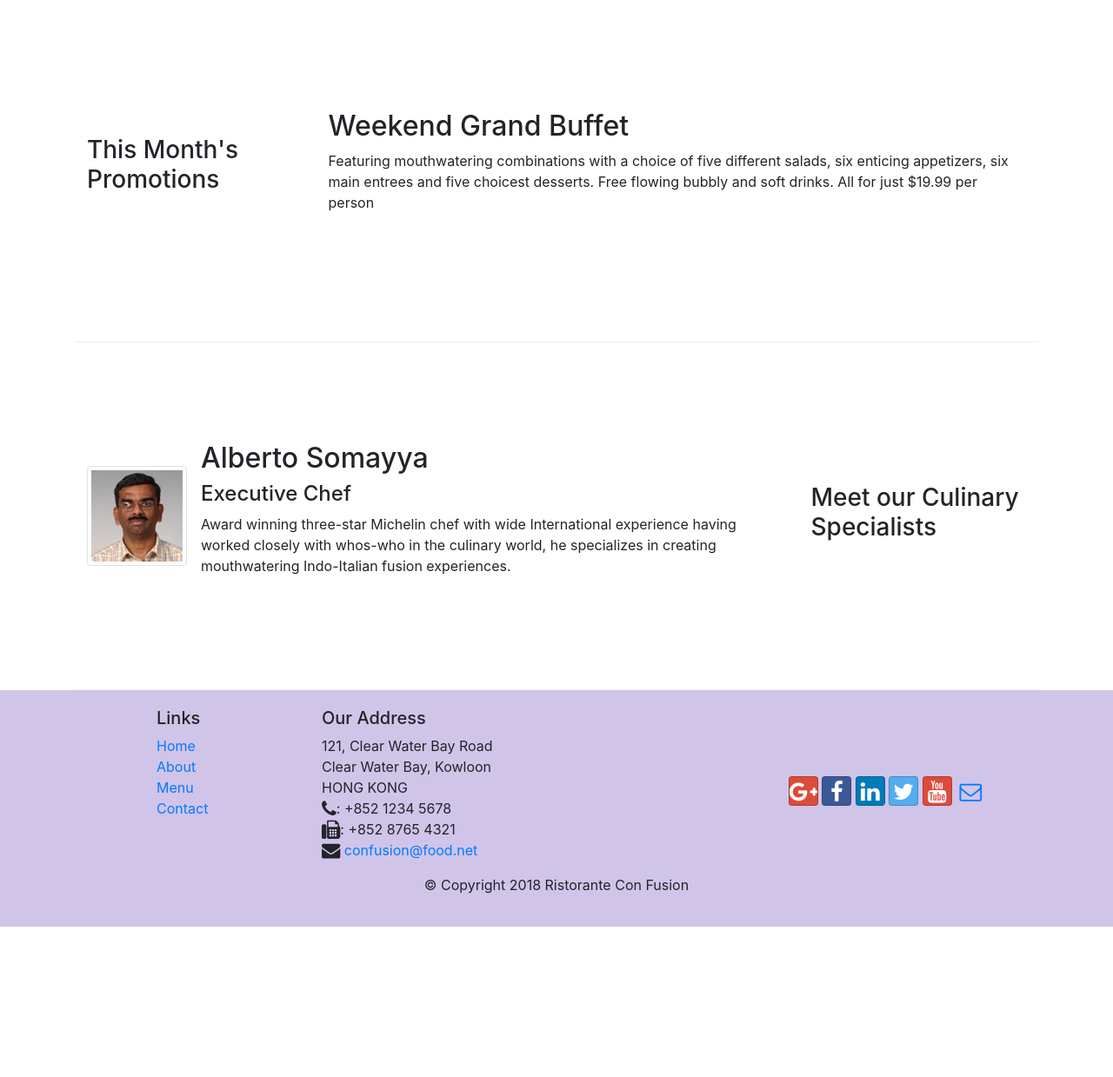
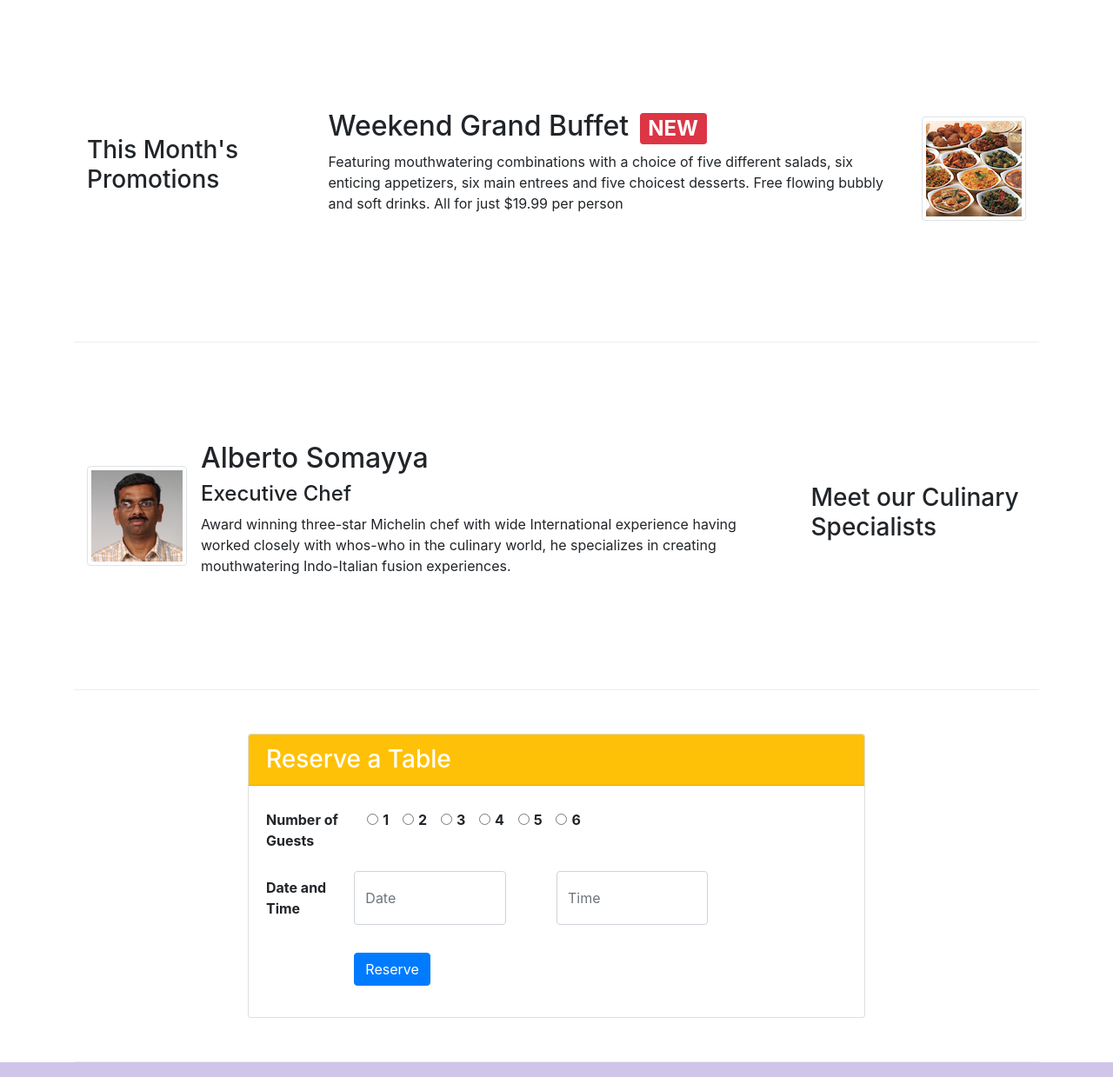
Before and after one commit to adarshRaj7/conFusion, a website: page index.html in a window 1280 px wide. Shown: the part 740-1979 px from the top of the page at 87% size. Before the commit the page ends 1806 px from the top, so only its background shows below. Drawn offline with nearby package versions, Linux system fonts and the light colour scheme.

Commit message:
Assignment 2

```diff
--- a/index.html
+++ b/index.html
@@ -39,8 +39,15 @@
 
                 </div>
                 <div class="col-12 col-sm align-self-center">
-                    <img src="/img/logo.png" class="img-fluid" alt="">
-                </div>
+                    <div class="row">
+                        <div class="col-sm-6 col-xs-12">
+                            <img src="/img/logo.png" class="img-fluid " alt="">
+                        </div>
+                        <div class="col-sm-6 col-xs-12">
+                            <a href="#reservationform" class="align-self-center ">
+                            <button class="btn btn-sm btn-warning btn-block">Reserve Table</button></a>
+                        </div>
+                </div></div>
             </div>
         </div>
     </header>
@@ -54,7 +61,7 @@
                 <div class="media">
                     <img src="./img/uthappizza.png" class="d-flex mr-3 img-thumbnail align-self-center" alt="Uthappizza">
                     <div class="media-body">
-                        <h2 class="mt-0">Uthappizza<span class="badge badge-danger ml-1">Hot</span><span class="ml-1 badge badge-pill badge-secondary">$4.99</span></h2>
+                        <h2 class="mt-0">Uthappizza<span class="badge badge-danger ml-1">HOT</span><span class="ml-1 badge badge-pill badge-secondary">$4.99</span></h2>
                         <p class="d-none d-sm-block">A unique combination of Indian Uthappam (pancake) and Italian pizza, topped with Cerignola olives, ripe vine cherry tomatoes, Vidalia onion, Guntur chillies and Buffalo Paneer.</p>
                     </div>
                 </div>
@@ -67,8 +74,13 @@
                 <h3>This Month's Promotions</h3>
             </div>
             <div class="col col-sm col-md">
-                <h2>Weekend Grand Buffet</h2>
-                <p>Featuring mouthwatering combinations with a choice of five different salads, six enticing appetizers, six main entrees and five choicest desserts. Free flowing bubbly and soft drinks. All for just $19.99 per person </p>
+                <div class="media">
+                    <div class="media-body">
+                        <h2>Weekend Grand Buffet <span class="badge badge-danger ml-1">NEW</span></h2>
+                        <p class="d-none d-sm-block">Featuring mouthwatering combinations with a choice of five different salads, six enticing appetizers, six main entrees and five choicest desserts. Free flowing bubbly and soft drinks. All for just $19.99 per person </p>
+                    </div>
+                    <img src="./img/buffet.png" class="d-flex ml-3 img img-thumbnail align-self-center" alt="Buffet">
+                </div>
             </div>
         </div>
 
@@ -83,6 +95,59 @@
                         <h2 class="mt-0">Alberto Somayya</h2>
                         <h4>Executive Chef</h4>
                         <p class="d-none d-sm-block">Award winning three-star Michelin chef with wide International experience having worked closely with whos-who in the culinary world, he specializes in creating mouthwatering Indo-Italian fusion experiences. </p>
+                    </div>
+                </div>
+            </div>
+        </div>
+        <div class="row row-content ">
+            <div class="col-2"></div>
+            <div class="col-8 col-xs-12">
+                <div class="card">
+                    <h3 class="card-header bg-warning text-white">Reserve a Table</h3>
+                    <div class="card-body">
+                        <form id="reservationform">
+                            <div class="form-group row">
+                                <dt class="col-md-2 col-xs-12 col-form-label">Number of Guests</dt>
+                                <dt class="col">
+                                    <div class="form-check form-check-inline">
+                                        <input class="form-check-input" type="radio" name="inlineRadioOptions" id="inlineRadio1" value="option1">
+                                        <label class="form-check-label" for="inlineRadio1">1</label>
+                                    </div>
+                                    <div class="form-check form-check-inline">
+                                        <input class="form-check-input" type="radio" name="inlineRadioOptions" id="inlineRadio2" value="option2">
+                                        <label class="form-check-label" for="inlineRadio2">2</label>
+                                    </div>
+                                    <div class="form-check form-check-inline">
+                                        <input class="form-check-input" type="radio" name="inlineRadioOptions" id="inlineRadio3" value="option3">
+                                        <label class="form-check-label" for="inlineRadio3">3</label>
+                                    </div>
+                                    <div class="form-check form-check-inline">
+                                        <input class="form-check-input" type="radio" name="inlineRadioOptions" id="inlineRadio4" value="option4">
+                                        <label class="form-check-label" for="inlineRadio4">4</label>
+                                    </div>
+                                    <div class="form-check form-check-inline">
+                                        <input class="form-check-input" type="radio" name="inlineRadioOptions" id="inlineRadio5" value="option5">
+                                        <label class="form-check-label" for="inlineRadio5">5</label>
+                                    </div>
+                                    <div class="form-check form-check-inline">
+                                        <input class="form-check-input" type="radio" name="inlineRadioOptions" id="inlineRadio6" value="option6">
+                                        <label class="form-check-label col-form-label" for="inlineRadio6">6</label>
+                                    </div>
+
+                                </dt>
+                            </div>
+                            <div class="form-group row">
+                                <dt class="col-md-2 col-xs-12 col-form-label">Date and Time</dt>
+                                <input type="text" class="form-control col-md-3 col-xs-12" id="date" name="date" placeholder="Date">
+                                <div class="col-1"></div>
+                                <input type="text" class="form-control col-md-3 col-xs-12 " id="time" name="time" placeholder="Time">
+                            </div>
+                            <div class="form-group-row">
+                                <div class="row ">
+                                       <button class="mt-3 mb-3 offset-2 btn btn-primary">Reserve</button>
+                                </div>
+                            </div>
+                        </form>
                     </div>
                 </div>
             </div>
```
